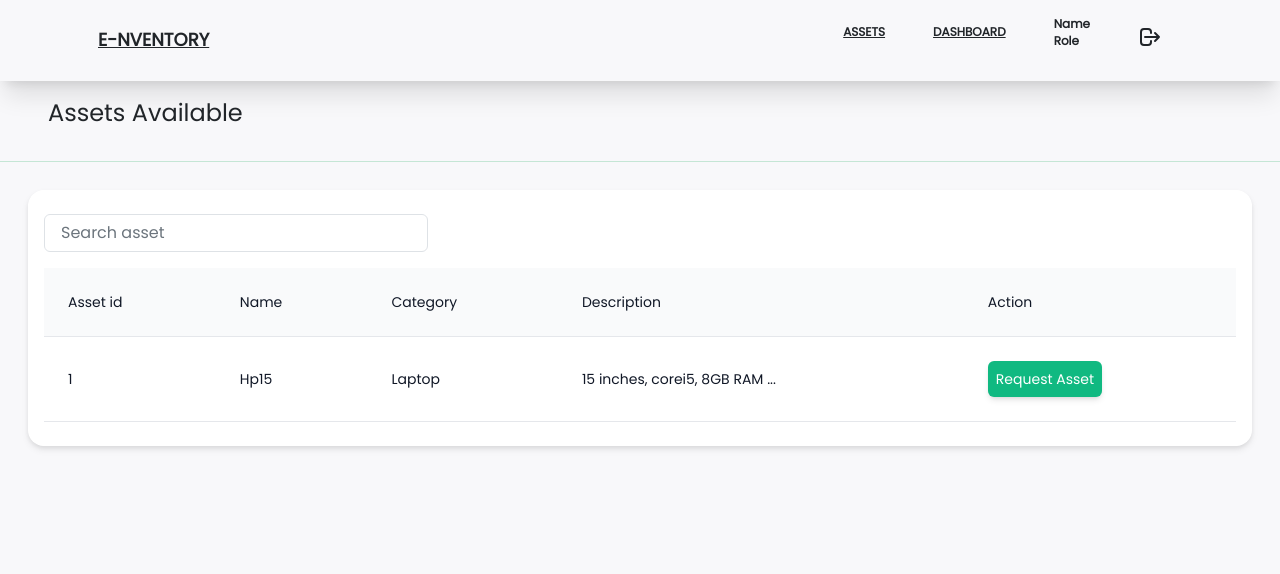
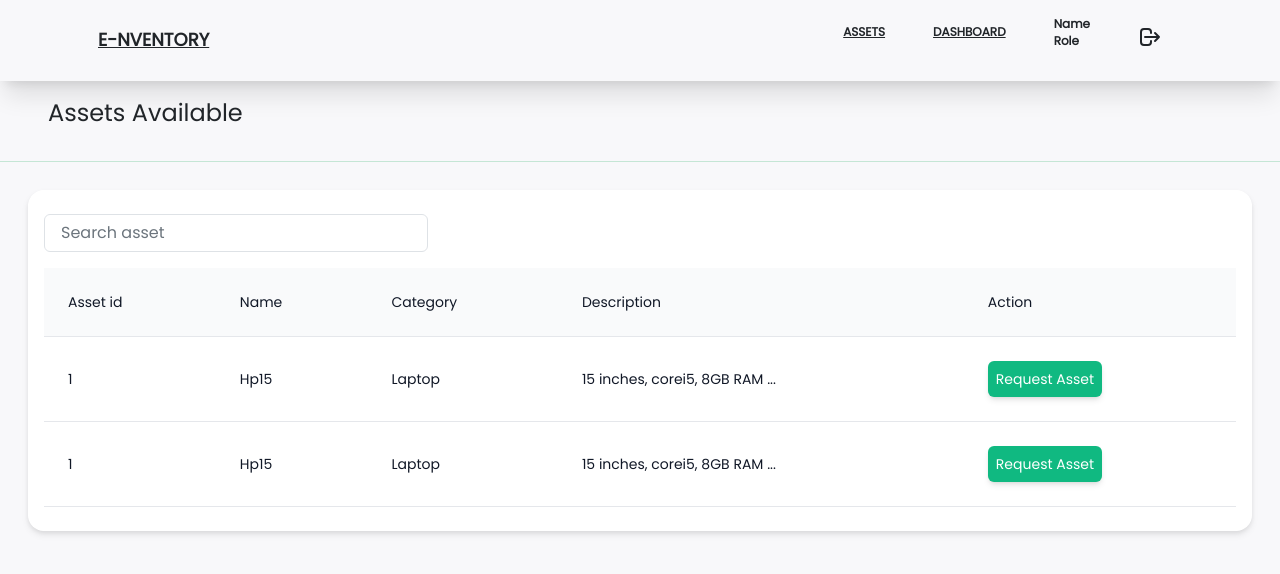
Before and after one commit to CKawara/Asset-management, a React (Create React App) app: page /employee in a window 1280 px wide. Shown: the top 574 px of the page. Built offline with nearby package versions, Linux system fonts and the light colour scheme; no server answers; a web font is replaced by a local one.

Commit message:
add link to users' assets

```diff
--- a/src/components/AssetsTableAdm.js
+++ b/src/components/AssetsTableAdm.js
@@ -1,6 +1,9 @@
 import React from 'react'
 
 const AssetsTableAdm = () => {
+
+
+
   return (
     <>
       <div class="flex flex-col bg-white m-7 rounded-2xl drop-shadow-md p-3">
--- a/src/components/User-Dashboard/UserDashboard.js
+++ b/src/components/User-Dashboard/UserDashboard.js
@@ -1,16 +1,24 @@
 import React from "react";
+import { useNavigate } from "react-router-dom";
 import styled from "styled-components";
 import NavBar from '../NavBar';
 import UserTable from './user_requests';
 
 function UserDashboard() {
+  const navigate = useNavigate()
     return (
       <>
         <NavBar/>
           <div className="Top">
+          <div className="relative flex flex-wrap items-center justify-between px-5">
             <Title>
               Asset Requests
             </Title>
+            <button type="button" class="inline-block px-6 py-2.5 bg-emerald-500 text-white font-medium text-xs leading-tight uppercase rounded shadow-md hover:bg-green-600 hover:shadow-lg focus:bg-green-600 focus:shadow-lg focus:outline-none focus:ring-0 active:bg-green-700 active:shadow-lg transition duration-150 ease-in-out" onClick={()=>navigate('/allocated')}>
+            Request Asset
+            </button>
+         </div>
+
           </div>
         <Divider/>
         <UserTable/>
--- a/src/components/UserAssetsTable.js
+++ b/src/components/UserAssetsTable.js
@@ -1,6 +1,10 @@
 import React from 'react'
 
 const UserAssetsTable = () => {
+
+  const getAsset = (e)=>{
+    console.log(e.target.parentNode.parentElement.childNodes[0].textContent);
+  }
 
   return (
     <>
@@ -85,7 +89,27 @@ const UserAssetsTable = () => {
                       15 inches, corei5, 8GB RAM ...
                     </td>
                     <td className="text-sm text-gray-900 font-light px-6 py-4 whitespace-nowrap">
-                      <button className='bg-emerald-500 text-white px-2 py-2 rounded shadow-md hover:bg-green-500  transition duration-150 ease-in-out'>Request Asset</button>
+                      <button onClick={getAsset} className='bg-emerald-500 text-white px-2 py-2 rounded shadow-md hover:bg-green-500  transition duration-150 ease-in-out'>Request Asset</button>
+                    </td>
+                  </tr>
+
+
+
+                  <tr className="border-b transition duration-300 ease-in-out hover:bg-gray-100">
+                    <td className="px-6 py-4 whitespace-nowrap text-sm font-medium text-gray-900">
+                      1
+                    </td>
+                    <td className="text-sm text-gray-900 font-light px-6 py-4 whitespace-nowrap">
+                      Hp15
+                    </td>
+                    <td className="text-sm text-gray-900 font-light px-6 py-4 whitespace-nowrap">
+                      Laptop
+                    </td>
+                    <td className="text-sm text-gray-900 font-light px-6 py-4 whitespace-nowrap">
+                      15 inches, corei5, 8GB RAM ...
+                    </td>
+                    <td className="text-sm text-gray-900 font-light px-6 py-4 whitespace-nowrap">
+                      <button onClick={getAsset} className='bg-emerald-500 text-white px-2 py-2 rounded shadow-md hover:bg-green-500  transition duration-150 ease-in-out'>Request Asset</button>
                     </td>
                   </tr>
 
--- a/src/components/allocated.js
+++ b/src/components/allocated.js
@@ -5,8 +5,11 @@ const AllocatedTable = () => {
   return (
 
     <>
-    {/* add custom routing */}
       <NavBar/>
+      <div className="relative flex flex-wrap items-center justify-between px-5">
+        <p className="text-3xl">My Assets</p>
+        <hr/>
+      </div>
 
       <div class="flex flex-col bg-white m-7 rounded-2xl drop-shadow-md p-3">
         <div class="overflow-x-auto sm:-mx-6 lg:-mx-8">
```
Lines whose indentation alone changed are shown as unchanged.
